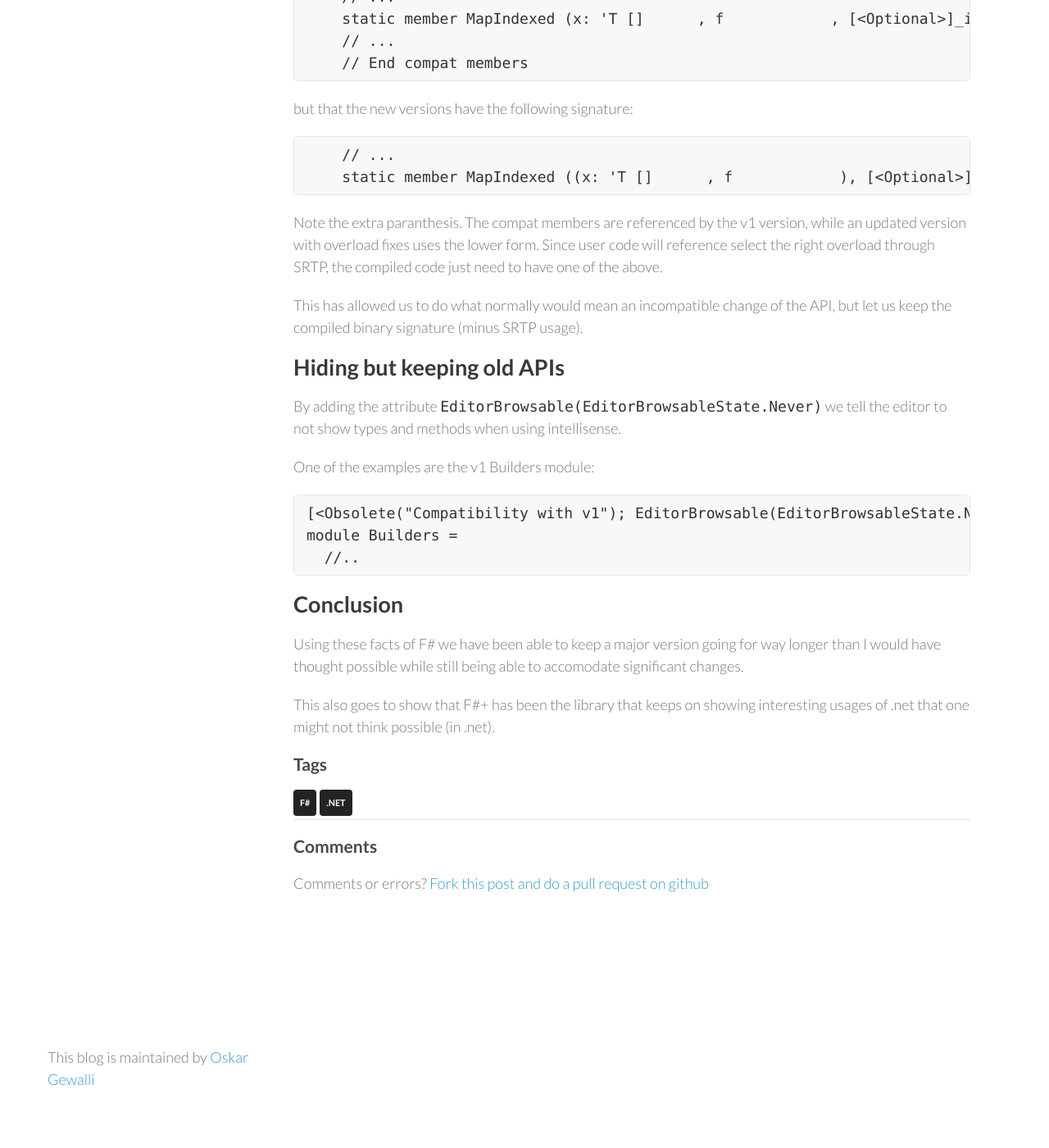
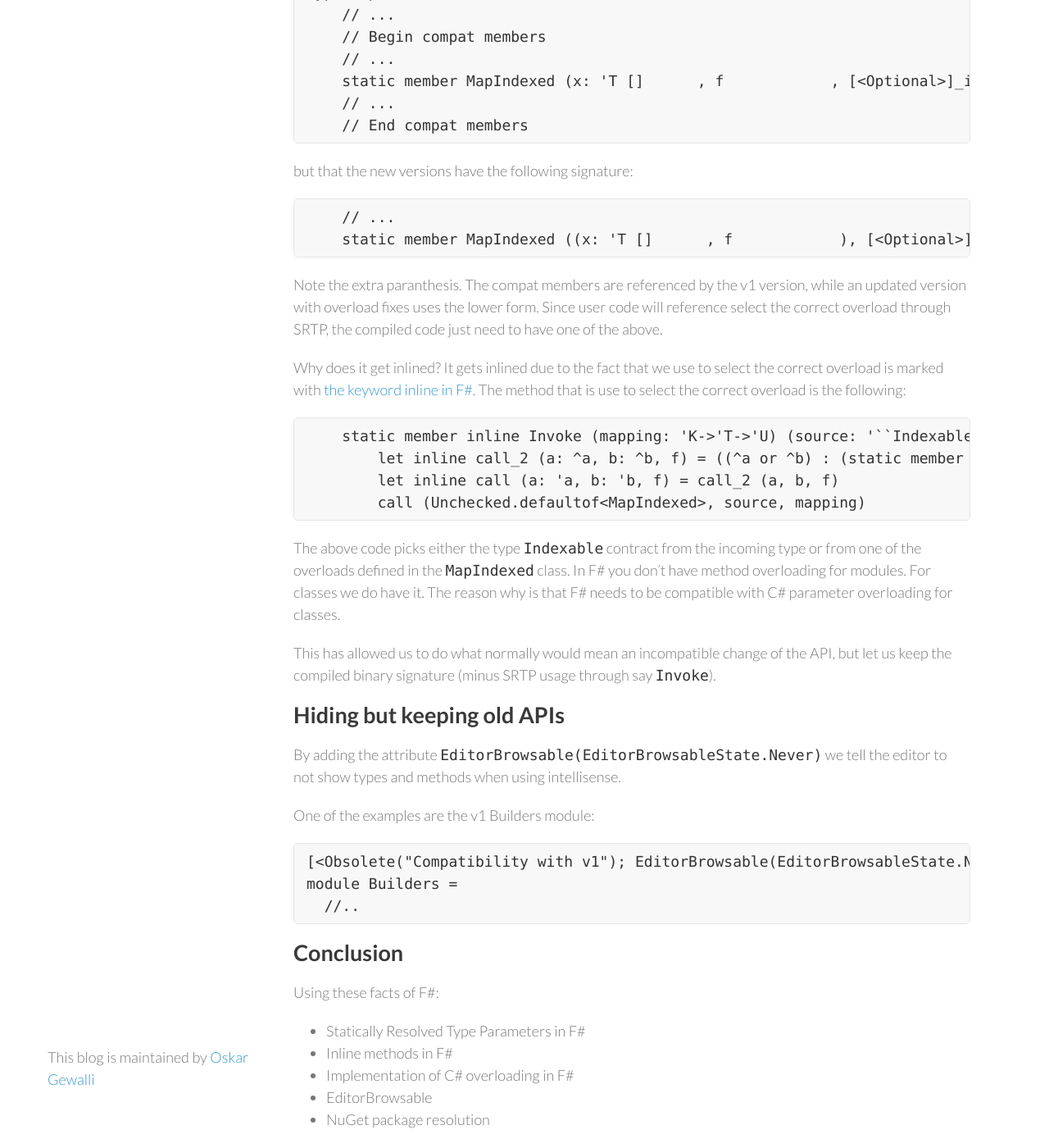
Before and after one commit to wallymathieu/assertfail, a Jekyll site: the page built from _posts/2022-12-01-Keeping-a-library-in-dotnet-binary-compatible-for-several-years.md, in a window 1280 px wide and 1400 px high, scrolled down 2004 px. Shown: the whole window at 82% size. Built offline with Jekyll 4.4.1, drawn with Linux system fonts in a browser that asks for light colours; nearby versions of some CDN libraries; some of the changed text lies outside the part shown.

Commit message:
After codereview

````diff
--- a/_posts/2022-12-01-Keeping-a-library-in-dotnet-binary-compatible-for-several-years.md
+++ b/_posts/2022-12-01-Keeping-a-library-in-dotnet-binary-compatible-for-several-years.md
@@ -61,9 +61,11 @@
 
 This will allow us to see binary incompatibilities between v1.0.0 and the current version.
 
-## Binary compatibility with SRTP
+In order to read up on why this works you can read [NuGet package resolution](https://learn.microsoft.com/en-us/nuget/concepts/dependency-resolution).
 
-Since there is a lot of SRTP, the compiled version of F#+ will actually be binary compatible due to usage of SRTP being erased after compilation.
+## Binary compatibility with Statically Resolved Type Parameters (SRTP)
+
+Since there is a lot of [Statically Resolved Type Parameters (SRTP)](https://learn.microsoft.com/en-us/dotnet/fsharp/language-reference/generics/statically-resolved-type-parameters), the compiled version of F#+ will actually be binary compatible due to usage of SRTP being erased after compilation.
 
 Since a lot of the API's are not used directly by the user, but gets referenced by the compiled code we can declare overloads that are not used (by SRTP) in later minor versions of F#+.
 
@@ -86,9 +88,20 @@
     static member MapIndexed ((x: 'T []      , f            ), [<Optional>]_impl: MapIndexed) = Array.mapi f x
 ```
 
-Note the extra paranthesis. The compat members are referenced by the v1 version, while an updated version with overload fixes uses the lower form. Since user code will reference select the right overload through SRTP, the compiled code just need to have one of the above.
+Note the extra paranthesis. The compat members are referenced by the v1 version, while an updated version with overload fixes uses the lower form. Since user code will reference select the correct overload through SRTP, the compiled code just need to have one of the above.
 
-This has allowed us to do what normally would mean an incompatible change of the API, but let us keep the compiled binary signature (minus SRTP usage).
+Why does it get inlined? It gets inlined due to the fact that we use to select the correct overload is marked with [the keyword inline in F#](https://learn.microsoft.com/en-us/dotnet/fsharp/language-reference/functions/inline-functions). The method that is use to select the correct overload is the following:
+
+```f#
+    static member inline Invoke (mapping: 'K->'T->'U) (source: '``Indexable<'T>``) =
+        let inline call_2 (a: ^a, b: ^b, f) = ((^a or ^b) : (static member MapIndexed : (_*_)*_ -> _) (b, f), a)
+        let inline call (a: 'a, b: 'b, f) = call_2 (a, b, f)
+        call (Unchecked.defaultof<MapIndexed>, source, mapping)
+```
+
+The above code picks either the type `Indexable` contract from the incoming type or from one of the overloads defined in the `MapIndexed` class. In F# you don't have method overloading for modules. For classes we do have it. The reason why is that F# needs to be compatible with C# parameter overloading for classes.
+
+This has allowed us to do what normally would mean an incompatible change of the API, but let us keep the compiled binary signature (minus SRTP usage through say `Invoke`).
 
 ## Hiding but keeping old APIs
 
@@ -104,6 +117,14 @@
 
 ## Conclusion
 
-Using these facts of F# we have been able to keep a major version going for way longer than I would have thought possible while still being able to accomodate significant changes.
+Using these facts of F#:
+
+- Statically Resolved Type Parameters in F#
+- Inline methods in F#
+- Implementation of C# overloading in F#
+- EditorBrowsable
+- NuGet package resolution
+
+we have been able to keep a major version going for way longer than I would have thought possible while still being able to accomodate significant changes.
 
 This also goes to show that F#+ has been the library that keeps on showing interesting usages of .net that one might not think possible (in .net).
````
